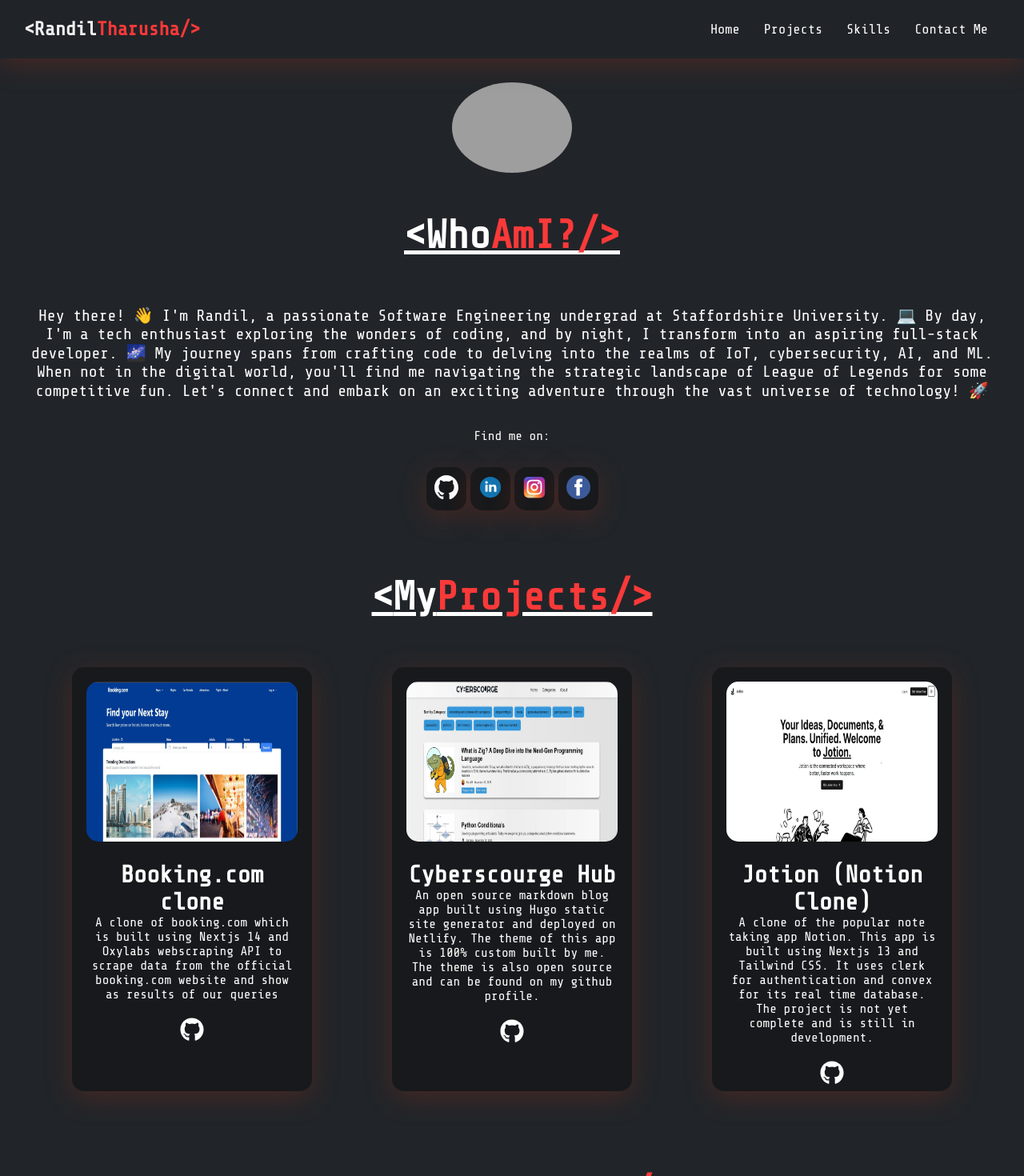
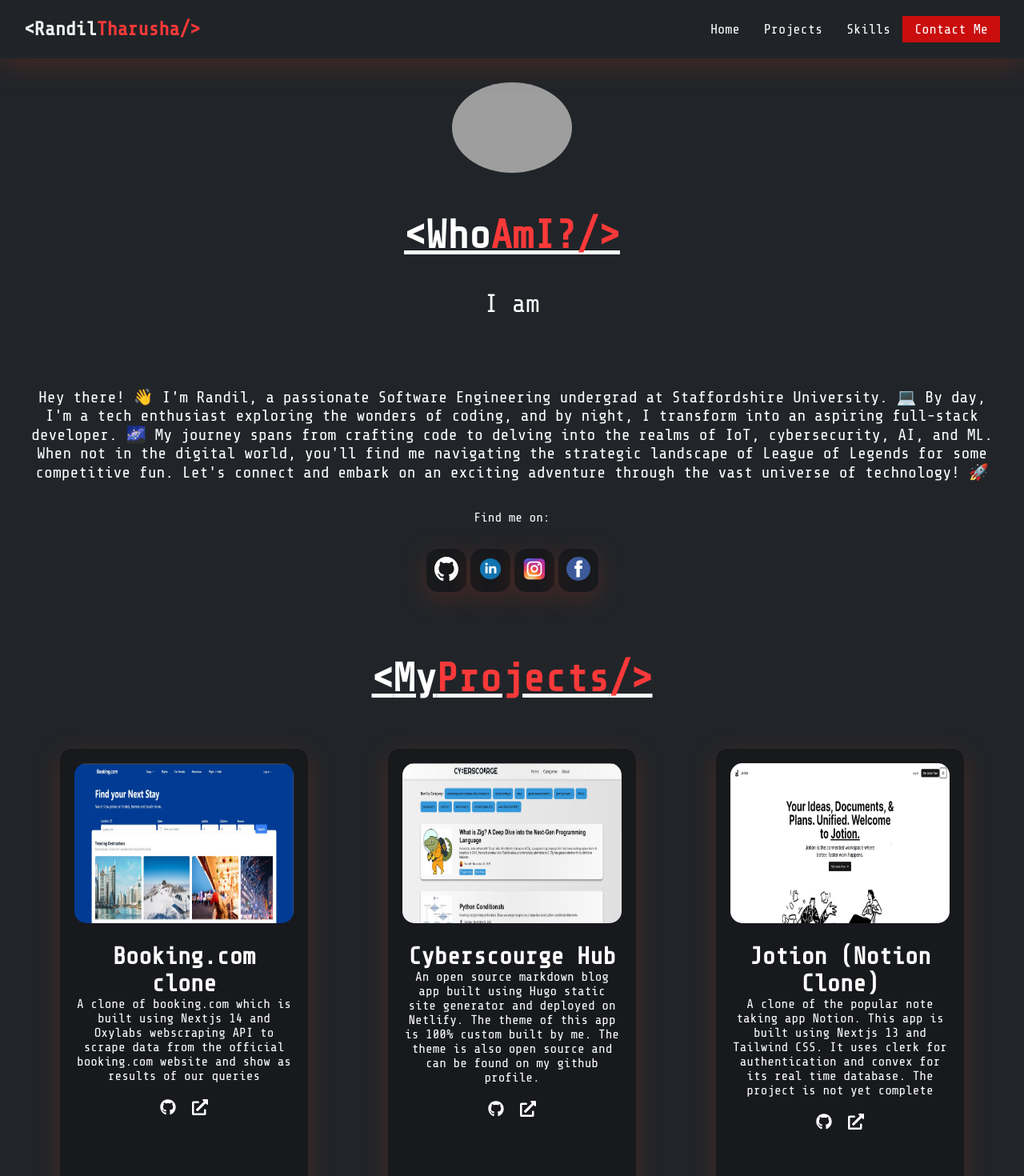
Before and after one commit to randilt/react-dev-portfolio, a React (Vite) app: page / in a window 1280 px wide. Shown: the top 1470 px of the page at 80% size. Built offline with nearby package versions, Linux system fonts and the light colour scheme; grey boxes are pictures that could not be loaded; a web font is replaced by a local one.

Commit message:
Add Hero Heading with typing effect

```diff
--- a/src/App.css
+++ b/src/App.css
@@ -242,8 +242,8 @@
   );
 } */
 .project-card {
-  width: 300px;
-  height: 530px;
+  width: 310px;
+  height: 550px;
   margin: 50px;
   padding: 18px;
   background: rgba(5, 0, 0, 0.3);
@@ -479,10 +479,61 @@
   display: flex;
   align-items: center;
   justify-content: center;
+
   margin-top: 20px;
 }
 .project-links a {
-  font-size: 30px;
+  font-size: 20px;
   text-decoration: none;
+  margin: 10px;
+
   color: white;
 }
+.navbar-btn {
+  padding: 10px;
+  background-color: rgb(202, 13, 13);
+  transition: 0.2s all ease-in-out;
+}
+.navbar-btn:hover {
+  transform: scale(1.1);
+  background-color: rgb(251, 69, 69);
+}
+.wrapper {
+  width: auto;
+  margin-top: 30px;
+  display: flex;
+  justify-content: center;
+  align-items: center;
+}
+
+.effect-wrapper {
+  text-align: center;
+  font-weight: normal;
+}
+
+#typed {
+  font-weight: bold;
+  color: #fa3939;
+}
+
+.cursor {
+  display: inline-block;
+  background-color: #fa3939;
+  animation: blinker 800ms infinite;
+}
+
+.cursor.typing-true {
+  animation: none;
+}
+
+@keyframes blinker {
+  0% {
+    background-color: #fa3939;
+  }
+  50% {
+    background-color: transparent;
+  }
+  100% {
+    background-color: #fa3939;
+  }
+}
--- a/src/App.jsx
+++ b/src/App.jsx
@@ -67,6 +67,7 @@
                 img={project.img}
                 description={project.description}
                 source={project.sourceCode}
+                preview={project.preview}
               />
             </div>
           ))}
--- a/src/components/Hero.jsx
+++ b/src/components/Hero.jsx
@@ -2,6 +2,7 @@
 import { motion } from "framer-motion";
 import Heading from "./Heading";
 import socials from "../content/socials";
+import HeroHeading from "./HeroHeading";
 
 const Hero = (props) => {
   return (
@@ -25,6 +26,7 @@
         <img src={props.img} alt="" />
       </motion.div>
       <Heading firstWord="Who" secondWord="AmI?" />
+      <HeroHeading />
       <div className="button-effect">
         {/* <button className="glowing-btn">
           <span className="glowing-txt">
--- /dev/null
+++ b/src/components/HeroHeading.jsx
@@ -0,0 +1,54 @@
+const HeroHeading = () => {
+  const typedSpan = document.getElementById("typed");
+  const totype = [
+    "A Tech Enthusiast",
+    "A Gamer",
+    "AI & ML Enthusiast",
+    "A Web Developer",
+    "A Programmer",
+  ];
+
+  const delayTyping_char = 100;
+  const delayErasing_text = 100;
+  const delayTyping_text = 500;
+
+  let totypeIndex = 0;
+  let charIndex = 0;
+
+  function typeText() {
+    if (charIndex < totype[totypeIndex].length) {
+      typedSpan.textContent += totype[totypeIndex].charAt(charIndex);
+      charIndex++;
+      setTimeout(typeText, delayTyping_char);
+    } else {
+      setTimeout(eraseText, delayTyping_text);
+    }
+  }
+
+  function eraseText() {
+    if (charIndex > 0) {
+      typedSpan.textContent = totype[totypeIndex].substring(0, charIndex - 1);
+      charIndex = charIndex - 1;
+      setTimeout(eraseText, delayErasing_text);
+    } else {
+      totypeIndex++;
+
+      if (totypeIndex >= totype.length) totypeIndex = 0;
+      setTimeout(typeText, delayTyping_text);
+    }
+  }
+
+  window.onload = function () {
+    if (totype[totypeIndex].length) setTimeout(typeText, delayTyping_text);
+  };
+  return (
+    <div className="wrapper">
+      <h1 className="effect-wrapper">
+        I am <br />
+        <span id="typed"></span>
+        <span className="cursor">&nbsp;</span>
+      </h1>
+    </div>
+  );
+};
+export default HeroHeading;
--- a/src/components/Navbar.jsx
+++ b/src/components/Navbar.jsx
@@ -29,7 +29,7 @@
             <a href="#skills">Skills</a>
           </li>
           <li>
-            <a href="#contact" className="contact-btn">
+            <a href="#contact" className="navbar-btn">
               Contact Me
             </a>
           </li>
--- a/src/components/ProjectCard.jsx
+++ b/src/components/ProjectCard.jsx
@@ -1,5 +1,6 @@
 import PropTypes from "prop-types";
 import { FaGithub } from "react-icons/fa";
+import { FaExternalLinkAlt } from "react-icons/fa";
 // import { motion } from "framer-motion";
 const ProjectCard = (props) => {
   // const containerVariants = {
@@ -19,9 +20,14 @@
       </div>
       <div className="project-links">
         {props.source && (
-          <a href={props.source} className="github">
-            <FaGithub />
-          </a>
+          <div>
+            <a href={props.source} className="github">
+              <FaGithub />
+            </a>
+            <a href={props.preview}>
+              <FaExternalLinkAlt />
+            </a>
+          </div>
         )}
       </div>
 
@@ -42,6 +48,7 @@
   tags: PropTypes.string.isRequired,
   img: PropTypes.string.isRequired,
   source: PropTypes.string.isRequired,
+  preview: PropTypes.string.isRequired,
 };
 
 export default ProjectCard;
--- a/src/content/projects.js
+++ b/src/content/projects.js
@@ -7,6 +7,7 @@
     stack: ["React", "NodeJS", "Express", "MongoDB"],
     sourceCode: "https://github.com/randilt/booking.com-clone-nextjs14",
     img: "/bookingcom.jpg",
+    preview: "https://bookingcomnext14.netlify.app/",
   },
   {
     name: "Cyberscourge Hub",
@@ -19,7 +20,7 @@
   {
     name: "Jotion (Notion Clone)",
     description:
-      "A clone of the popular note taking app Notion. This app is built using Nextjs 13 and Tailwind CSS. It uses clerk for authentication and convex for its real time database. The project is not yet complete and is still in development.",
+      "A clone of the popular note taking app Notion. This app is built using Nextjs 13 and Tailwind CSS. It uses clerk for authentication and convex for its real time database. The project is not yet complete ",
     stack: ["React", "NodeJS", "Express", "MongoDB"],
     sourceCode: "https://github.com/randilt/notion-clone",
     img: "/jotion.jpg",
```
